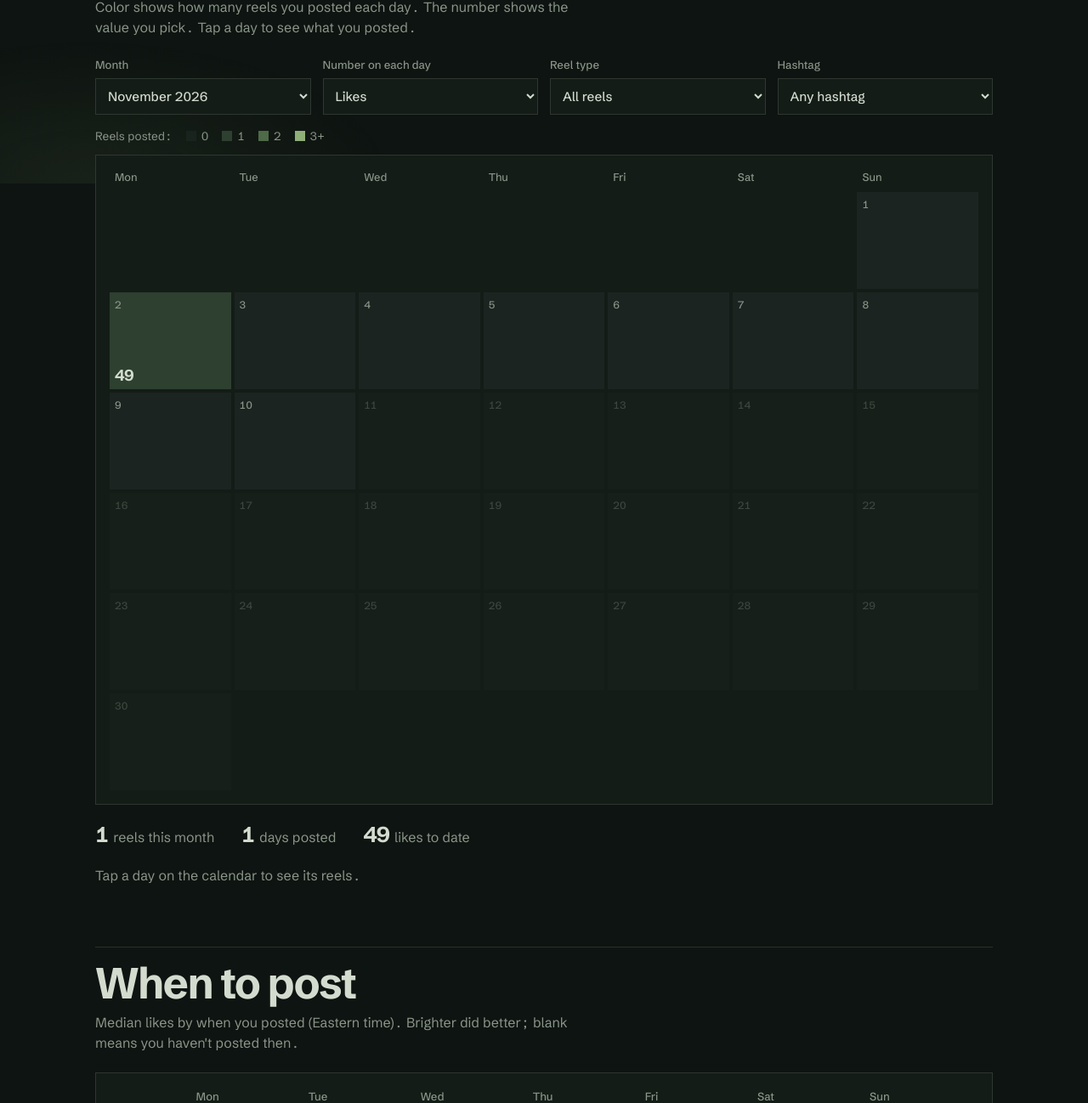
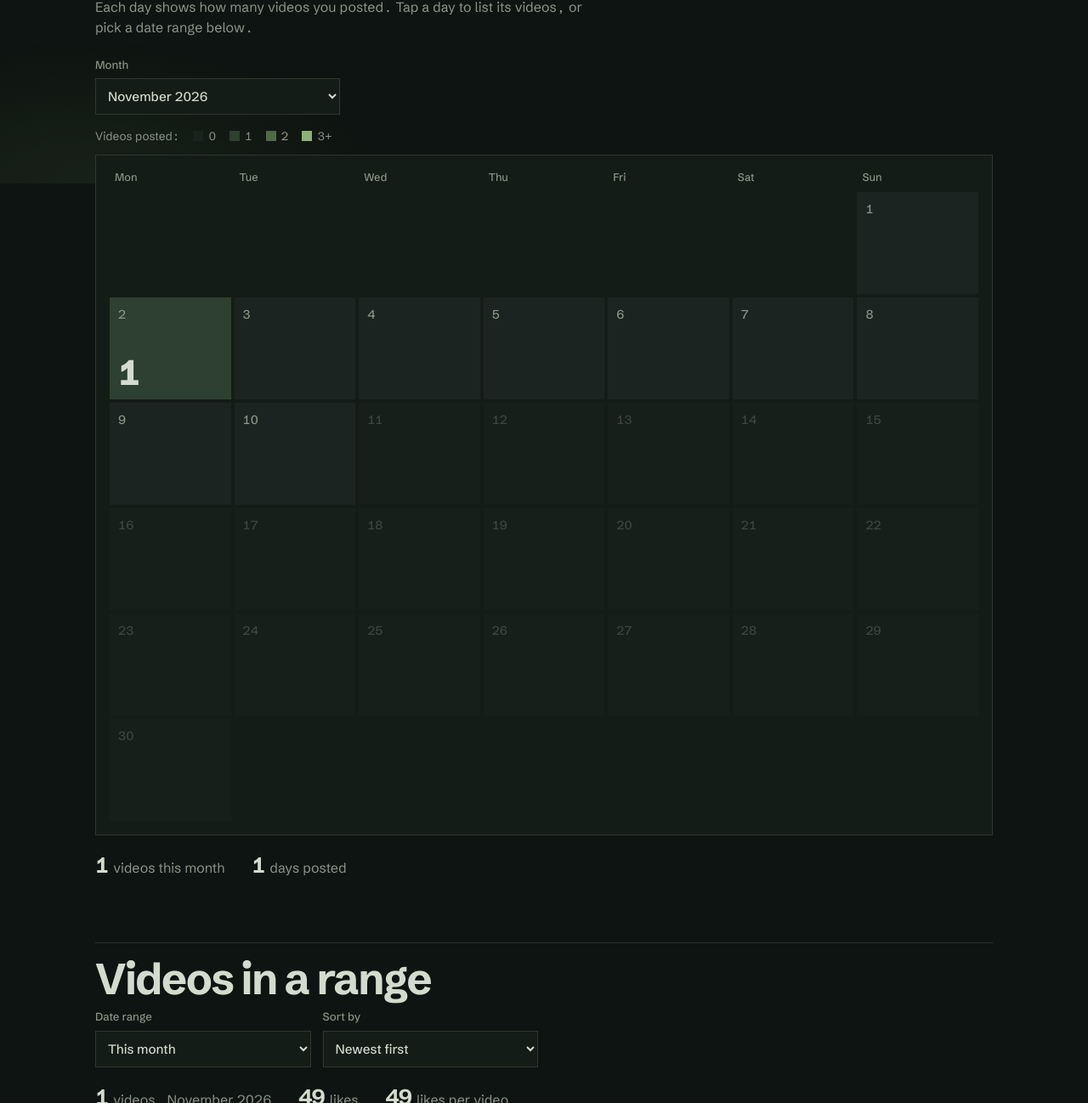
Before and after one commit to coltenmorris/Winter-ig, a plain HTML site: page docs/analytics.html in a window 1280 px wide. Shown: the part 584-1882 px from the top of the page at 85% size. Drawn offline with Linux system fonts and the light colour scheme.

Commit message:
Simplify posting calendar and add sortable date ranges
The calendar now always shows videos posted per day, with larger day
cells and only a month picker. A new range section lists videos for
this month, the last 7, 30 or 90 days, all time, or custom dates,
sortable by date, views, engagement, likes or comments. Tapping a day
sets the range to that day.

Co-Authored-By: Claude Opus 5.5 <noreply@anthropic.com>
Claude-Session: https://claude.ai/code/session_01XqqvNQqFaJAvyC91s5VouP

```diff
--- a/docs/analytics.html
+++ b/docs/analytics.html
@@ -16,17 +16,23 @@
   <section class="kpis glass" id="kpis"></section>
 
   <h2>Posting calendar</h2>
-  <p class="lede">Color shows how many reels you posted each day. The number shows the value you pick. Tap a day to see what you posted.</p>
-  <div class="controls">
-    <label class="f">Month<select id="month"></select></label>
-    <label class="f">Number on each day<select id="metric"></select></label>
-    <label class="f">Reel type<select id="kind"><option value="all">All reels</option><option value="reg">Regular reels</option><option value="trial">Trial reels</option></select></label>
-    <label class="f">Hashtag<select id="tag"><option value="">Any hashtag</option></select></label>
+  <p class="lede">Each day shows how many videos you posted. Tap a day to list its videos, or pick a date range below.</p>
+  <div class="controls one"><label class="f">Month<select id="month"></select></label></div>
+  <div class="legend">Videos posted: <span><i style="background:rgba(36,48,42,.45)"></i>0</span><span><i style="background:#2E4030"></i>1</span><span><i style="background:var(--moss)"></i>2</span><span><i style="background:var(--fern)"></i>3+</span></div>
+  <div class="cal big glass"><div class="dows"><div>Mon</div><div>Tue</div><div>Wed</div><div>Thu</div><div>Fri</div><div>Sat</div><div>Sun</div></div><div class="grid" id="grid"></div></div>
+  <div class="summary" id="msum"></div>
+
+  <h2 id="rangeh">Videos in a range</h2>
+  <div class="controls range">
+    <label class="f">Date range<select id="preset">
+      <option value="month">This month</option><option value="7">Last 7 days</option><option value="30">Last 30 days</option>
+      <option value="90">Last 90 days</option><option value="all">All time</option><option value="custom">Custom dates</option></select></label>
+    <label class="f">Sort by<select id="sort"></select></label>
+    <label class="f cd">From<input type="date" id="from"></label>
+    <label class="f cd">To<input type="date" id="to"></label>
   </div>
-  <div class="legend">Reels posted: <span><i style="background:rgba(36,48,42,.45)"></i>0</span><span><i style="background:#2E4030"></i>1</span><span><i style="background:var(--moss)"></i>2</span><span><i style="background:var(--fern)"></i>3+</span></div>
-  <div class="cal glass"><div class="dows"><div>Mon</div><div>Tue</div><div>Wed</div><div>Thu</div><div>Fri</div><div>Sat</div><div>Sun</div></div><div class="grid" id="grid"></div></div>
-  <div class="summary" id="msum"></div>
-  <div id="dayview"><p class="lede">Tap a day on the calendar to see its reels.</p></div>
+  <div class="summary" id="rsum"></div>
+  <div id="rlist"></div>
 
   <h2>When to post</h2>
   <p class="lede" id="wklede"></p>
@@ -63,80 +69,83 @@ $("kpis").innerHTML = `<div><div class="v">${fmt(fol)}</div><div class="k">Follo
   <div><div class="v">${watch.length ? avg(watch).toFixed(1) + "s" : R.length}</div><div class="k">${watch.length ? "Avg watch time" : "Reels tracked"}</div></div>`;
 
 // ---------- calendar ----------
-const metrics = (HAS_VIEWS ? [["views", "Views"], ["engagement", "Engagement rate"]] : [])
-  .concat([["likes", "Likes"], ["comments", "Comments"]], HAS_VIEWS ? [["shares", "Shares"]] : [], [["posts", "Reels posted"]]);
-$("metric").innerHTML = metrics.map(([k, l]) => `<option value="${k}">${l}</option>`).join("");
-const tags = [...new Set(R.flatMap(r => r.tags))].sort();
-$("tag").innerHTML += tags.map(t => `<option value="${esc(t)}">#${esc(t)}</option>`).join("");
 const ym = d => d.slice(0, 7);
-const today = new Date(), thisMonth = `${today.getFullYear()}-${String(today.getMonth() + 1).padStart(2, "0")}`;
+const pad2 = n => String(n).padStart(2, "0");
+const today = new Date(), todayKey = `${today.getFullYear()}-${pad2(today.getMonth() + 1)}-${pad2(today.getDate())}`;
+const thisMonth = todayKey.slice(0, 7);
 const allMonths = []; {
   const first = R.length ? R[R.length - 1].date.slice(0, 7) : thisMonth;
   let [y, m] = thisMonth.split("-").map(Number);
-  while (`${y}-${String(m).padStart(2, "0")}` >= first) { allMonths.push(`${y}-${String(m).padStart(2, "0")}`); m--; if (!m) { m = 12; y--; } }
+  while (`${y}-${pad2(m)}` >= first) { allMonths.push(`${y}-${pad2(m)}`); m--; if (!m) { m = 12; y--; } }
 }
 const withPosts = new Set(R.map(r => ym(r.date)));
-$("month").innerHTML = allMonths.map(m => `<option value="${m}">${new Date(m + "-15").toLocaleDateString("en-US", { month: "long", year: "numeric" })}${withPosts.has(m) ? "" : " (no reels)"}</option>`).join("");
+$("month").innerHTML = allMonths.map(m => `<option value="${m}">${new Date(m + "-15").toLocaleDateString("en-US", { month: "long", year: "numeric" })}${withPosts.has(m) ? "" : " (no videos)"}</option>`).join("");
 $("month").value = allMonths.find(m => withPosts.has(m)) || thisMonth;
-
 let selected = null;
-const filtered = () => R.filter(r => {
-  const k = $("kind").value, t = $("tag").value;
-  if (k === "reg" && r.trial) return false;
-  if (k === "trial" && !r.trial) return false;
-  if (t && !r.tags.includes(t)) return false;
-  return true;
-});
-
-function dayValue(list, k) {
-  if (!list.length) return "";
-  if (k === "posts") return String(list.length);
-  if (k === "engagement") {
-    const v = list.map(r => r.total.views), i = list.map(r => r.total.interactions);
-    const sv = v.reduce((s, x) => s + (x || 0), 0), si = i.reduce((s, x) => s + (x || 0), 0);
-    return sv ? Math.round(si / sv * 100) + "%" : "";
-  }
-  const vals = list.map(r => r.total[k]).filter(v => v != null);
-  return vals.length ? fmt(vals.reduce((s, x) => s + x, 0)) : "";
-}
 
 function renderCalendar() {
   const [y, m] = $("month").value.split("-").map(Number);
-  const first = new Date(y, m - 1, 1), n = new Date(y, m, 0).getDate(), offset = (first.getDay() + 6) % 7;
-  const list = filtered(), k = $("metric").value, byDay = {};
-  list.forEach(r => (byDay[r.date] ||= []).push(r));
-  let cells = Array.from({ length: offset }, () => `<div class="day empty"></div>`);
+  const n = new Date(y, m, 0).getDate(), offset = (new Date(y, m - 1, 1).getDay() + 6) % 7, byDay = {};
+  R.forEach(r => (byDay[r.date] ||= []).push(r));
+  const cells = Array.from({ length: offset }, () => `<div class="day empty"></div>`);
   for (let d = 1; d <= n; d++) {
-    const key = `${y}-${String(m).padStart(2, "0")}-${String(d).padStart(2, "0")}`, rs = byDay[key] || [];
-    const lvl = Math.min(rs.length, 3), fut = new Date(y, m - 1, d) > today;
-    cells.push(`<button class="day l${lvl}${fut ? " future" : ""}" data-day="${key}" aria-pressed="${key === selected}"
-      aria-label="${key}, ${rs.length} reels"><span class="d">${d}</span><span class="v">${dayValue(rs, k)}</span></button>`);
+    const key = `${y}-${pad2(m)}-${pad2(d)}`, c = (byDay[key] || []).length;
+    cells.push(`<button class="day l${Math.min(c, 3)}${key > todayKey ? " future" : ""}" data-day="${key}" aria-pressed="${key === selected}"
+      aria-label="${key}, ${c} videos"><span class="d">${d}</span><span class="v">${c || ""}</span></button>`);
   }
   $("grid").innerHTML = cells.join("");
-  const mlist = list.filter(r => ym(r.date) === $("month").value);
-  const mtot = mlist.map(r => val(r)).filter(v => v != null).reduce((s, x) => s + x, 0);
-  $("msum").innerHTML = `<span><b>${mlist.length}</b>reels this month</span><span><b>${new Set(mlist.map(r => r.date)).size}</b>days posted</span><span><b>${fmt(mtot)}</b>${MAIN_LABEL} to date</span>`;
+  const ml = R.filter(r => ym(r.date) === $("month").value);
+  $("msum").innerHTML = `<span><b>${ml.length}</b>videos this month</span><span><b>${new Set(ml.map(r => r.date)).size}</b>days posted</span>`;
 }
 
-function renderDay() {
-  if (!selected) return;
-  const rs = filtered().filter(r => r.date === selected).sort((a, b) => a.posted.localeCompare(b.posted));
-  const title = fmtDate(selected + "T12:00", { weekday: "long", month: "long", day: "numeric" });
-  $("dayview").innerHTML = `<h3 style="font-size:1.8rem;margin:10px 0 12px">${title}</h3>` + (rs.length ? rs.map(r => `
-    <button class="daycard glass" onclick="openReel('${r.id}')">${thumb(r)}<div>
-      <div class="when">${fmtTime(r.posted)}${r.trial ? ", trial reel" : ""}</div>
+// ---------- range + sort ----------
+const SORTS = [["new", "Newest first"], ["old", "Oldest first"]]
+  .concat(HAS_VIEWS ? [["views", "Most views"], ["eng", "Highest engagement"]] : [], [["likes", "Most likes"], ["comments", "Most comments"]]);
+$("sort").innerHTML = SORTS.map(([k, l]) => `<option value="${k}">${l}</option>`).join("");
+const minDate = R.length ? R[R.length - 1].date : todayKey;
+$("from").min = $("to").min = minDate; $("from").max = $("to").max = todayKey;
+$("from").value = minDate; $("to").value = todayKey;
+const addDays = (key, n) => { const d = new Date(key + "T12:00"); d.setDate(d.getDate() + n); return `${d.getFullYear()}-${pad2(d.getMonth() + 1)}-${pad2(d.getDate())}`; };
+const nice = k => fmtDate(k + "T12:00", { month: "short", day: "numeric", year: "numeric" });
+
+function renderRange() {
+  const p = $("preset").value;
+  document.querySelectorAll(".cd").forEach(el => el.style.display = p === "custom" ? "" : "none");
+  let from, to, label;
+  if (p === "month") { const [y, m] = $("month").value.split("-").map(Number); from = `${y}-${pad2(m)}-01`; to = `${y}-${pad2(m)}-${pad2(new Date(y, m, 0).getDate())}`;
+    label = new Date(from + "T12:00").toLocaleDateString("en-US", { month: "long", year: "numeric" }); }
+  else if (p === "all") { from = minDate; to = todayKey; label = "all time"; }
+  else if (p === "custom") { from = $("from").value || minDate; to = $("to").value || todayKey; if (from > to) [from, to] = [to, from];
+    label = from === to ? nice(from) : `${nice(from)} to ${nice(to)}`; }
+  else { from = addDays(todayKey, 1 - Number(p)); to = todayKey; label = `last ${p} days`; }
+  const s = $("sort").value, get = {
+    new: r => -dt(r.posted), old: r => +dt(r.posted), views: r => -(r.total.views ?? -1), eng: r => -(r.total.engagement ?? -1),
+    likes: r => -(r.total.likes ?? -1), comments: r => -(r.total.comments ?? -1) }[s];
+  const list = R.filter(r => r.date >= from && r.date <= to).sort((a, b) => get(a) - get(b));
+  const tot = list.map(r => val(r)).filter(v => v != null).reduce((x, y) => x + y, 0);
+  $("rsum").innerHTML = `<span><b>${list.length}</b>videos, ${esc(label)}</span><span><b>${fmt(tot)}</b>${MAIN_LABEL}</span>
+    <span><b>${list.length ? fmt(tot / list.length) : 0}</b>${MAIN_LABEL} per video</span>`;
+  $("rlist").innerHTML = list.length ? list.map(r => `
+    <button class="daycard" onclick="openReel('${r.id}')">${thumb(r)}<div>
+      <div class="when">${fmtDate(r.posted, { weekday: "short", month: "short", day: "numeric", year: "numeric" })} at ${fmtTime(r.posted)}${r.trial ? ", trial reel" : ""}</div>
       <div class="cap">${esc(r.caption || "No caption")}</div>
       <div class="st"><b>${fmt(val(r))}</b> ${MAIN_LABEL}${r.total.engagement != null ? ` &nbsp; <b>${pct(r.total.engagement)}</b> engagement` : ` &nbsp; <b>${fmt(r.total.comments)}</b> comments`}</div>
-      <div class="go">View analytics</div></div></button>`).join("") : `<p class="lede">No reels match your filters on this day.</p>`);
+      <div class="go">View analytics</div></div></button>`).join("") : `<p class="lede">No videos posted in this range.</p>`;
 }
 
 $("grid").addEventListener("click", e => {
   const b = e.target.closest(".day[data-day]"); if (!b) return;
-  selected = b.dataset.day; renderCalendar(); renderDay();
-  $("dayview").scrollIntoView({ behavior: matchMedia("(prefers-reduced-motion: reduce)").matches ? "auto" : "smooth", block: "nearest" });
+  selected = b.dataset.day;
+  $("preset").value = "custom"; $("from").value = $("to").value = selected;
+  renderCalendar(); renderRange();
+  $("rangeh").scrollIntoView({ behavior: matchMedia("(prefers-reduced-motion: reduce)").matches ? "auto" : "smooth", block: "start" });
 });
-["month", "metric", "kind", "tag"].forEach(id => $(id).addEventListener("change", () => { renderCalendar(); renderDay(); }));
-renderCalendar();
+$("month").addEventListener("change", () => { renderCalendar(); if ($("preset").value === "month") renderRange(); });
+["preset", "sort", "from", "to"].forEach(id => $(id).addEventListener("change", () => {
+  if (id === "preset" && $("preset").value !== "custom") selected = null;
+  renderCalendar(); renderRange();
+}));
+renderCalendar(); renderRange();
 
 // ---------- when to post ----------
 const settled = R.filter(r => (Date.now() - dt(r.posted)) / 864e5 >= 3 && val(r) != null);
--- a/docs/style.css
+++ b/docs/style.css
@@ -103,6 +103,12 @@ select { font: inherit; font-size: .95rem; color: var(--mist); background: var(-
 .kpis .k { color: var(--stone); font-size: .88rem; margin-top: 8px; }
 
 /* Calendar */
+.controls.one { grid-template-columns: minmax(0, 18rem); }
+.controls.range { grid-template-columns: repeat(4, minmax(0, 1fr)); }
+input[type="date"] { font: inherit; font-size: .95rem; color: var(--mist); background: var(--canopy); border: 1px solid var(--rule); padding: 9px 10px; border-radius: 0; width: 100%; color-scheme: dark; }
+.cal.big .day { aspect-ratio: auto; height: clamp(64px, 11vw, 120px); padding: 10px; }
+.cal.big .day .d { font-size: .9rem; }
+.cal.big .day .v { font-size: clamp(1.4rem, 3.4vw, 2.6rem); font-weight: 800; letter-spacing: -.05em; }
 .legend { display: flex; flex-wrap: wrap; gap: 16px; align-items: center; color: var(--stone); font-size: .85rem; margin: 6px 0 10px; }
 .legend i { display: inline-block; width: 12px; height: 12px; margin-right: 6px; vertical-align: -1px; }
 .cal { padding: 16px; }
@@ -171,7 +177,11 @@ table.ms td { font-size: 1.15rem; font-weight: 700; letter-spacing: -.03em; }
   .board > div:nth-child(n+3), .kpis > div:nth-child(n+3) { border-top: 1px solid var(--rule); }
   .reels { grid-template-columns: repeat(2, minmax(0, 1fr)); gap: 22px 12px; }
   .cols { grid-template-columns: 1fr; }
-  .controls { grid-template-columns: 1fr 1fr; }
+  .controls, .controls.range { grid-template-columns: 1fr 1fr; }
+  .controls.one { grid-template-columns: 1fr; }
+  .cal.big .day { height: 68px; padding: 6px; }
+  .cal.big .day .v { font-size: 1.5rem; }
+  .cal.big .day .d { font-size: .7rem; }
   .bars .row { grid-template-columns: 7rem 1fr 2.8rem; }
   .cal { padding: 8px; } .cal .dows, .cal .grid { gap: 3px; }
   .cal .dows div { padding-left: 2px; font-size: .72rem; }
--- a/site/style.css
+++ b/site/style.css
@@ -103,6 +103,12 @@ select { font: inherit; font-size: .95rem; color: var(--mist); background: var(-
 .kpis .k { color: var(--stone); font-size: .88rem; margin-top: 8px; }
 
 /* Calendar */
+.controls.one { grid-template-columns: minmax(0, 18rem); }
+.controls.range { grid-template-columns: repeat(4, minmax(0, 1fr)); }
+input[type="date"] { font: inherit; font-size: .95rem; color: var(--mist); background: var(--canopy); border: 1px solid var(--rule); padding: 9px 10px; border-radius: 0; width: 100%; color-scheme: dark; }
+.cal.big .day { aspect-ratio: auto; height: clamp(64px, 11vw, 120px); padding: 10px; }
+.cal.big .day .d { font-size: .9rem; }
+.cal.big .day .v { font-size: clamp(1.4rem, 3.4vw, 2.6rem); font-weight: 800; letter-spacing: -.05em; }
 .legend { display: flex; flex-wrap: wrap; gap: 16px; align-items: center; color: var(--stone); font-size: .85rem; margin: 6px 0 10px; }
 .legend i { display: inline-block; width: 12px; height: 12px; margin-right: 6px; vertical-align: -1px; }
 .cal { padding: 16px; }
@@ -171,7 +177,11 @@ table.ms td { font-size: 1.15rem; font-weight: 700; letter-spacing: -.03em; }
   .board > div:nth-child(n+3), .kpis > div:nth-child(n+3) { border-top: 1px solid var(--rule); }
   .reels { grid-template-columns: repeat(2, minmax(0, 1fr)); gap: 22px 12px; }
   .cols { grid-template-columns: 1fr; }
-  .controls { grid-template-columns: 1fr 1fr; }
+  .controls, .controls.range { grid-template-columns: 1fr 1fr; }
+  .controls.one { grid-template-columns: 1fr; }
+  .cal.big .day { height: 68px; padding: 6px; }
+  .cal.big .day .v { font-size: 1.5rem; }
+  .cal.big .day .d { font-size: .7rem; }
   .bars .row { grid-template-columns: 7rem 1fr 2.8rem; }
   .cal { padding: 8px; } .cal .dows, .cal .grid { gap: 3px; }
   .cal .dows div { padding-left: 2px; font-size: .72rem; }
```
Also changed, not shown: site/analytics.html (+70 -61 lines), 1 other file.
